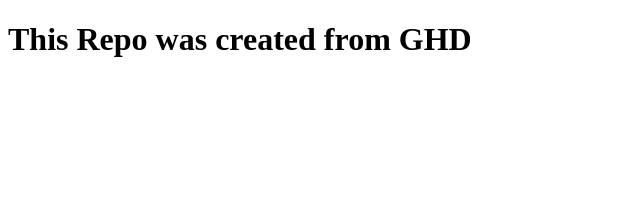
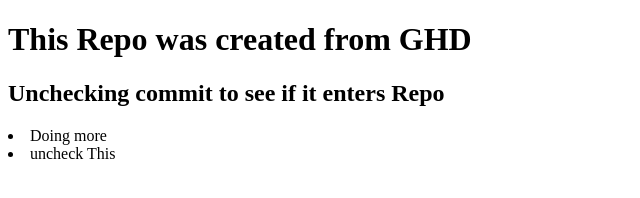
Before and after one commit to ntrempz/Test-Homework-2, a plain HTML site: page index.html in a window 1280 px wide. Shown: the whole page, without its empty margins (0-640 px from the left). Drawn offline with Linux system fonts and the light colour scheme.

Commit message:
Update index.html

```diff
--- a/index.html
+++ b/index.html
@@ -7,5 +7,8 @@
 </head>
 <body>
     <h1>This Repo was created from GHD</h1>
+    <h2>Unchecking commit to see if it enters Repo</h2>
+    <li>Doing more </li>
+    <li>uncheck This</li>
 </body>
 </html>
```
